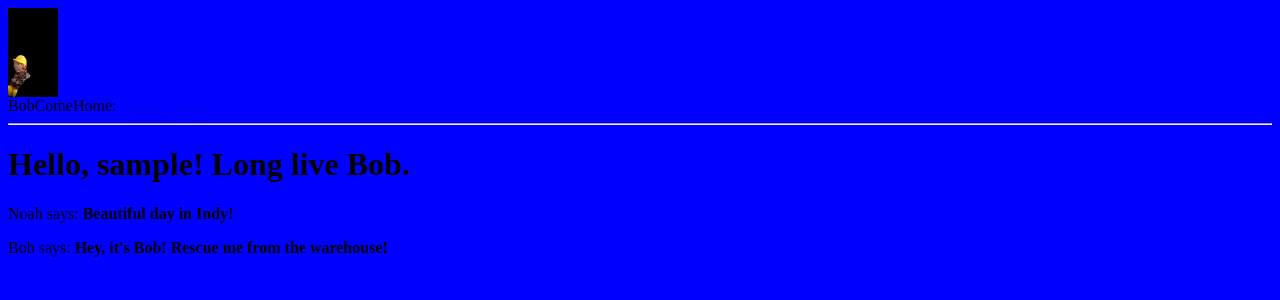
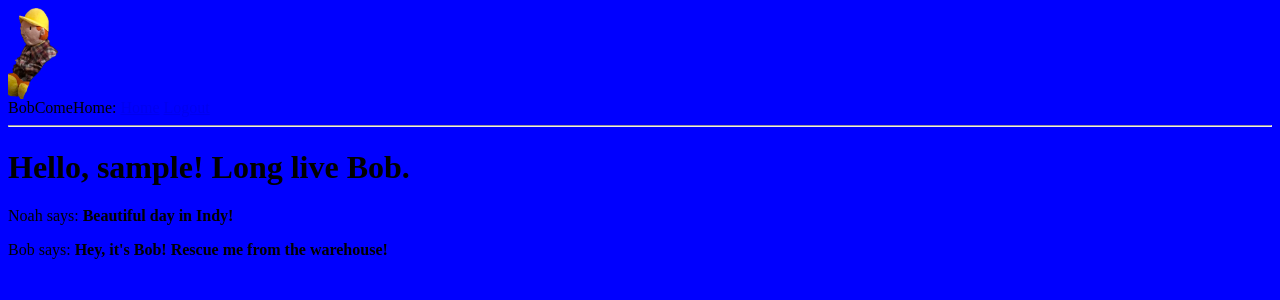
Before and after one commit to serviceberry3/bob_come_home, a Flask app: page / in a window 1280 px wide. Shown: the top 300 px of the page. Run offline with Flask 2, Linux system fonts and the light colour scheme; the visitor is signed in with stand-in values (Sample User, id 1); data comes from the database, SQL or seed files in the repository.

Commit message:
try bob icon again

```diff
--- a/app/templates/base.html
+++ b/app/templates/base.html
@@ -8,7 +8,7 @@
     </head>
     <body>
         <div>
-            <img src="img/bobstache.png" alt="Frenchie Bob" style="width:50px">
+            <img src="img/bob_stache_cut.png" alt="Frenchie Bob" style="width:50px">
         </div>
         <div>BobComeHome:
             <!--can pass name of view fxn to url_for to get url-->
```
Also changed, not shown: app/templates/img/bob_stache_cut.png (added), 9 other files.
